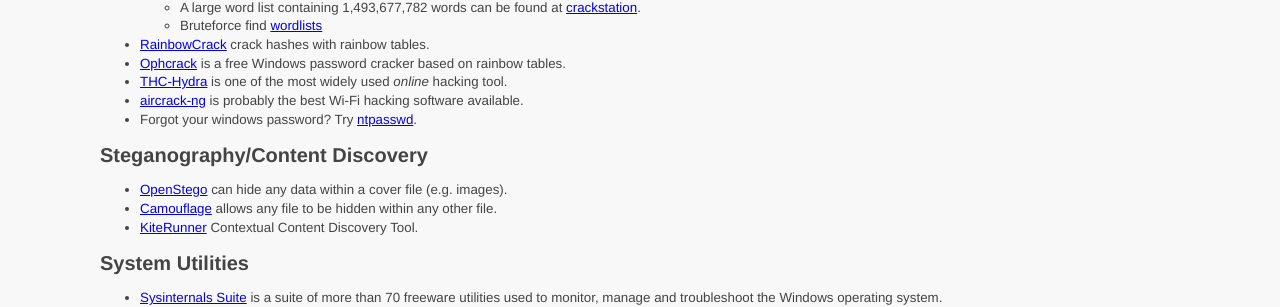
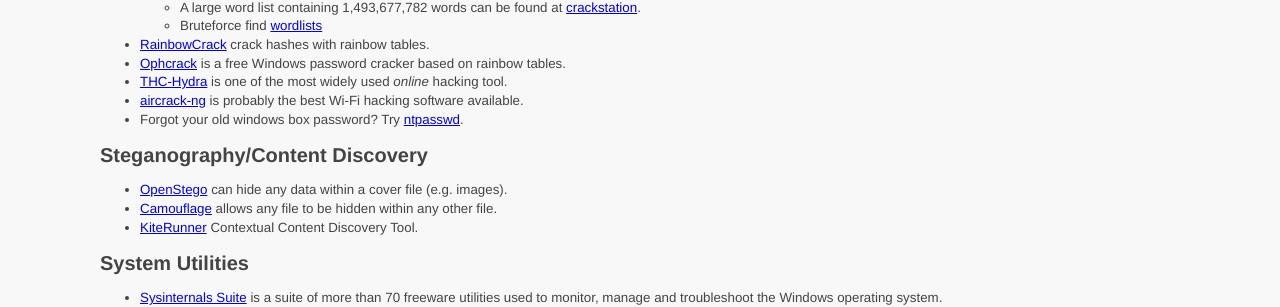
Before and after one commit to ycpcs/cs335-spring2025, a Jekyll site: the page built from resources/index.md, in a window 1280 px wide and 900 px high, scrolled down 1487 px. Shown: the part 148-455 px from the top of the window. Built offline with Jekyll 4.4.1, drawn with Linux system fonts in a browser that asks for light colours.

Commit message:
update link

```diff
--- a/resources/index.md
+++ b/resources/index.md
@@ -96,7 +96,7 @@ Password Crackers
 - [Ophcrack](https://ophcrack.sourceforge.io/) is a free Windows password cracker based on rainbow tables.
 - [THC-Hydra](https://github.com/vanhauser-thc/thc-hydra) is one of the most widely used _online_ hacking tool.
 - [aircrack-ng](https://www.aircrack-ng.org/) is probably the best Wi-Fi hacking software available.
-- Forgot your windows password? Try [ntpasswd](http://pogostick.net/~pnh/ntpasswd/).
+- Forgot your old windows box password? Try [ntpasswd](http://pogostick.net/~pnh/ntpasswd/).
 
 Steganography/Content Discovery
 ------------------------------------
```
